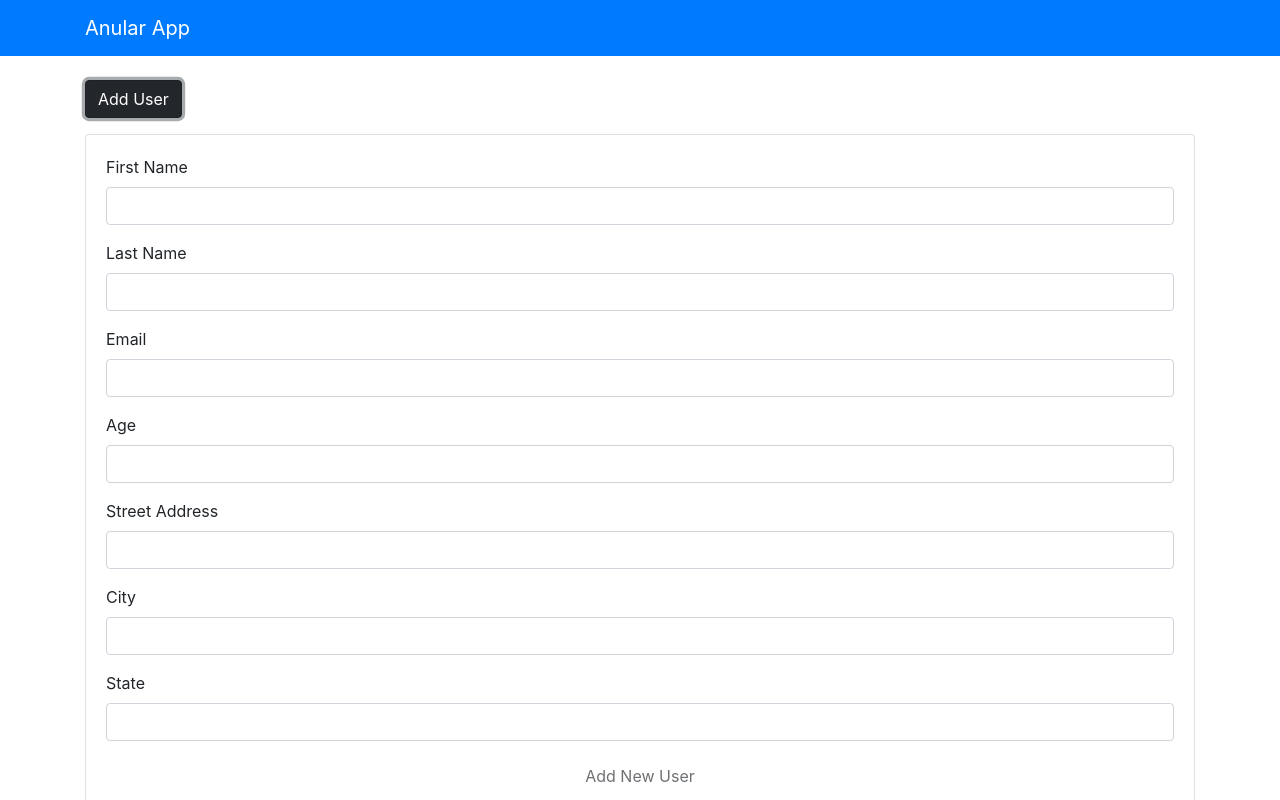
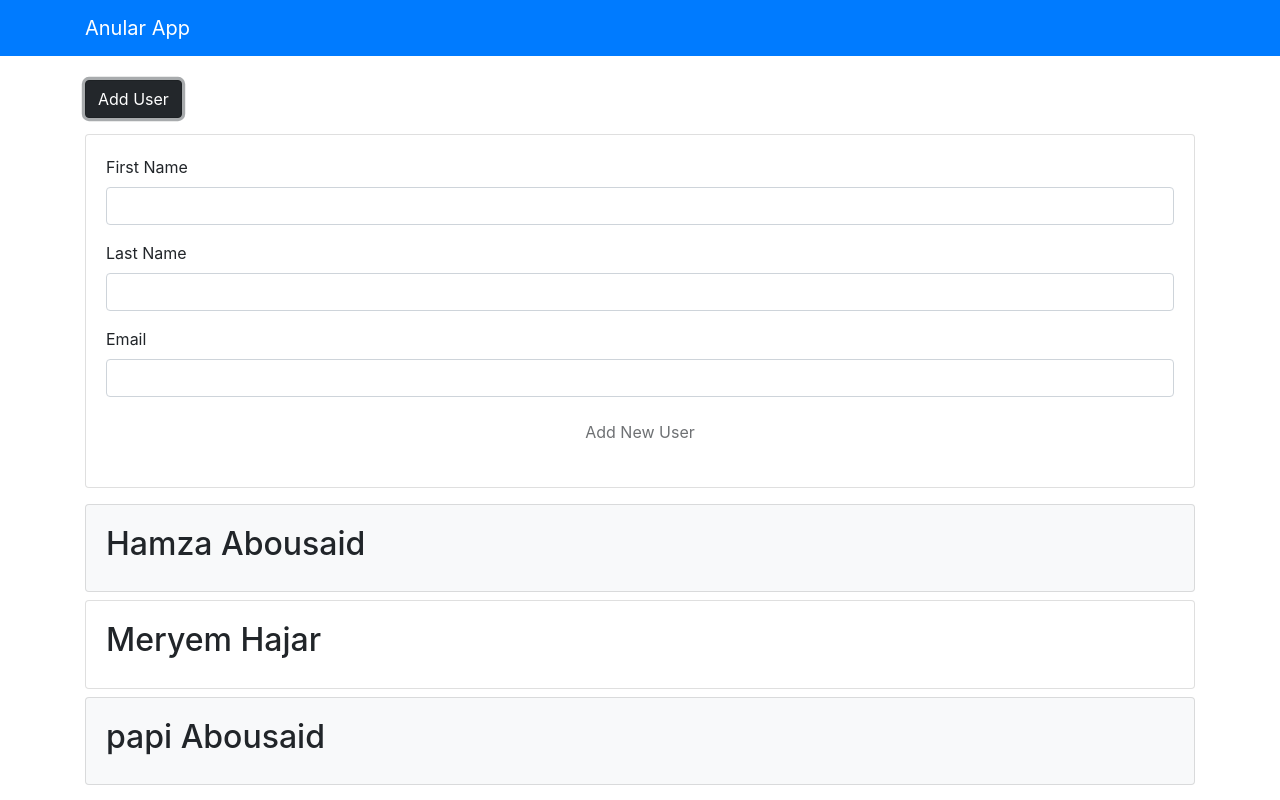
Before and after one commit to salah7eddine/ForAngular, an Angular app: page / in a window 1280 px wide. Both pictures are taken after a click on the button "Add User". Shown: the top 800 px of the page. Built offline with nearby package versions, Linux system fonts and the light colour scheme.

Commit message:
Template Driven Forms - Validation

```diff
--- a/src/app/components/user/user.component.ts
+++ b/src/app/components/user/user.component.ts
@@ -3,100 +3,21 @@
 
 @Component({
   selector: 'app-user',
-  // template: '<h2>Abousaid SHM</h2>'
   templateUrl: './user.component.html',
-  styleUrls: ['./user.component.css'],
-  // styles: [`
-  //   h2 {
-  //     color: blue
-  //   }
-  // `]
+  styleUrls: ['./user.component.css']
 })
 
 export class UserComponent implements OnInit {
-  // Properties
   user: User;
 
-
-  // firstName: string;
-  // lastName: string;
-  // age: number;
-  // address;
-
-  // foo: any;
-  // hasKids: boolean;
-  // numberArray: number[];
-  // stringArray: string[];
-  // mixedArray: any[];
-  // myTuple: [string, number, boolean];
-  // unusable: void;
-  // u: undefined;
-  // n: null;
-
-  // Methods
-  constructor() {
-
-
-    // console.log('Hello User....');
-    // this.sayHello();
-    // console.log(this.age);
-    // this.hasBirthday();
-    // console.log(this.age);
-
-    // this.firstName = 'Salah';
-    // this.lastName = 'Abousaid';
-    // this.age = 30;
-
-    // this.address = {
-    //   street: '50 Main st',
-    //   city: 'Boston',
-    //   state: 'MA'
-    // }
-
-    // this.foo = 5;
-
-    // this.hasKids = false;
-
-    // this.numberArray = [1, 2, 4];
-    // this.stringArray = ['Hello', 'world'];
-    // this.mixedArray = [true, undefined, 'Hi', 7]
-    // this.myTuple = ['hello', 1, true];
-    // this.unusable = undefined;
-    // this.u = undefined;
-    // this.n = null;
-
-    // console.log(this.addNumbers(2, 5));
-  }
+  constructor() { }
 
   ngOnInit() {
     this.user = {
       firstName: 'Hamza',
       lastName: 'Abousaid',
-      age: 24,
-      email: 'mizo@gmail.com',
-      address: {
-        street: '50 Main st',
-        city: 'Boston',
-        state: 'MA'
-      }
+      email: 'mizo@gmail.com'
     }
 
   }
-
-  // sayHello() {
-  //   console.log(`Hello ${this.firstName}`);
-  // }
-
-  // hasBirthday() {
-  //   this.age += 1;
-  // }
-
-  // showAge() {
-  //   return this.age + 2;
-  // }
-
-  // addNumbers(num1: number, num2: number): boolean {
-  //   return true;
-  // }
-
 }
--- a/src/app/components/users/users.component.html
+++ b/src/app/components/users/users.component.html
@@ -1,46 +1,49 @@
 <button (click)="showUserForm = ! showUserForm" class="btn btn-dark mb-3">Add User</button>
 
 <div class="card card-body mb-3" *ngIf="showUserForm">
-  <form (submit)="onSubmit($event)" action="">
+  <form #userForm="ngForm" (ngSubmit)="onSubmit(userForm)" action="">
     <div class="form-group">
       <label for="">First Name</label>
-      <!-- keydown :: keyup :: keypress :: focus :: blur :: cut :: paste :: copy ==> (keydown)="fireEvent($event)"-->
-      <input type="text" [(ngModel)]="user.firstName" id="text" class="form-control" name="firstName">
+      <input type="text" [(ngModel)]="user.firstName"
+        [ngClass]="{'is-invalid': userFirstName.errors && userFirstName.touched}" class="form-control is-invalid"
+        name="firstName" #userFirstName="ngModel" required minlength="2">
+      <div [hidden]="!userFirstName.errors?.required" class="invalid-feedback">
+        First name required
+      </div>
+
+      <div [hidden]="!userFirstName.errors?.minlength" class="invalid-feedback">
+        Must be at least 2 characters
+      </div>
     </div>
     <div class="form-group">
       <label>Last Name</label>
-      <input type="text" [(ngModel)]="user.lastName" class="form-control" name="lastName">
+      <input type="text" [(ngModel)]="user.lastName"
+        [ngClass]="{'is-invalid': userLastName.errors && userLastName.touched}" class="form-control is-invalid"
+        name="lastName" #userLastName="ngModel" required minlength="2">
+      <div [hidden]="!userLastName.errors?.required" class="invalid-feedback">
+        Last name required
+      </div>
+
+      <div [hidden]="!userLastName.errors?.minlength" class="invalid-feedback">
+        Must be at least 2 characters
+      </div>
     </div>
 
     <div class="form-group">
       <label>Email</label>
-      <input type="text" [(ngModel)]="user.email" class="form-control" name="email">
+      <input type="email" [(ngModel)]="user.email" [ngClass]="{'is-invalid': userEmail.errors && userEmail.touched}"
+        class="form-control is-invalid" name="email" #userEmail="ngModel" required
+        pattern="[a-z0-9!#$%&'*+/=?^_`{|}~-]+(?:\.[a-z0-9!#$%&'*+/=?^_`{|}~-]+)*@(?:[a-z0-9](?:[a-z0-9-]*[a-z0-9])?\.)+[a-z0-9](?:[a-z0-9-]*[a-z0-9])?">
+      <div [hidden]="!userEmail.errors?.required" class="invalid-feedback">
+        Email required
+      </div>
+
+      <div [hidden]="!userEmail.errors?.pattern" class="invalid-feedback">
+        Email is not valid
+      </div>
     </div>
 
-    <div class="form-group">
-      <label>Age</label>
-      <input type="number" [(ngModel)]="user.age" class="form-control" name="age">
-    </div>
-
-    <div class="form-group">
-      <label>Street Address</label>
-      <input type="text" [(ngModel)]="user.address.street" class="form-control" name="street">
-    </div>
-
-    <div class="form-group">
-      <label>City</label>
-      <input type="text" [(ngModel)]="user.address.city" class="form-control" name="city">
-    </div>
-
-    <div class="form-group">
-      <label>State</label>
-      <input type="text" [(ngModel)]="user.address.state" class="form-control" name="state">
-    </div>
-
-
-
-    <!-- click :: mouseover :: mouseout :: mousedown :: mouseup :: dbclick :: drag :: dragover-->
-    <button [disabled]="user.firstName == '' || user.lastName == ''" class="btn btn-block mb-3">Add
+    <button [disabled]="!userForm.form.valid" class="btn btn-block mb-3">Add
       New User</button>
   </form>
 </div>
--- a/src/app/components/users/users.component.ts
+++ b/src/app/components/users/users.component.ts
@@ -10,13 +10,7 @@
   user: User = {
     firstName: '',
     lastName: '',
-    age: null,
-    email: '',
-    address: {
-      street: '',
-      city: '',
-      state: ''
-    }
+    email: ''
   }
   users: User[];
   showExtended: boolean = true;
@@ -34,13 +28,7 @@
       {
         firstName: 'Hamza',
         lastName: 'Abousaid',
-        age: 94,
         email: 'mizo@gmail.com',
-        address: {
-          street: '50 Main st',
-          city: 'Boston',
-          state: 'MA'
-        },
         isActive: true,
         registered: new Date('01/02/2018 08:30:00'),
         hide: true
@@ -48,13 +36,7 @@
       {
         firstName: 'Meryem',
         lastName: 'Hajar',
-        age: 18,
         email: 'mery@gmail.com',
-        address: {
-          street: '50 Main st',
-          city: 'Boston',
-          state: 'MA'
-        },
         isActive: false,
         registered: new Date('11/07/2017 09:30:00'),
         hide: true
@@ -62,13 +44,7 @@
       {
         firstName: 'papi',
         lastName: 'Abousaid',
-        age: 62,
         email: 'papi@gmail.com',
-        address: {
-          street: 'wlad sidi chenane',
-          city: 'Settat',
-          state: 'MA'
-        },
         isActive: true,
         registered: new Date('10/02/2016 10:30:00'),
         hide: true
@@ -88,13 +64,7 @@
     this.user = {
       firstName: '',
       lastName: '',
-      age: null,
-      email: '',
-      address: {
-        street: '',
-        city: '',
-        state: ''
-      }
+      email: ''
     }
   }
 
--- a/src/app/models/User.ts
+++ b/src/app/models/User.ts
@@ -2,13 +2,7 @@
 export interface User {
   firstName: string;
   lastName: string;
-  age?: number;
   email: string;
-  address?: {
-    street?: string,
-    city?: string,
-    state?: string
-  };
   isActive?: boolean;
   registered?: any;
   hide?: boolean;
```
